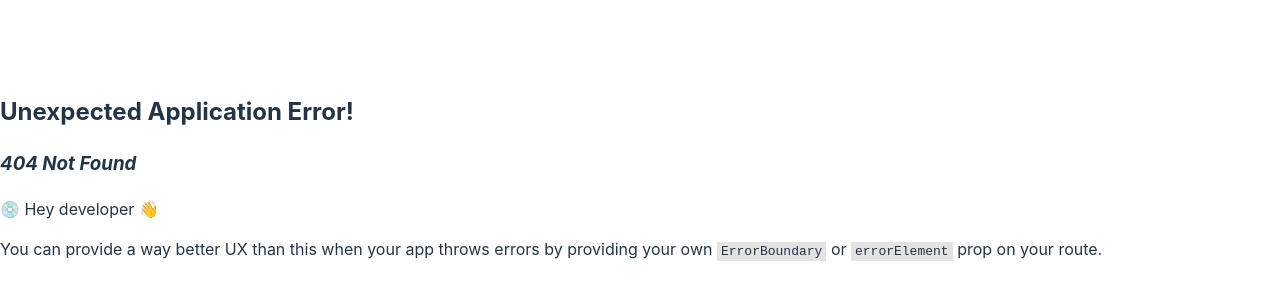
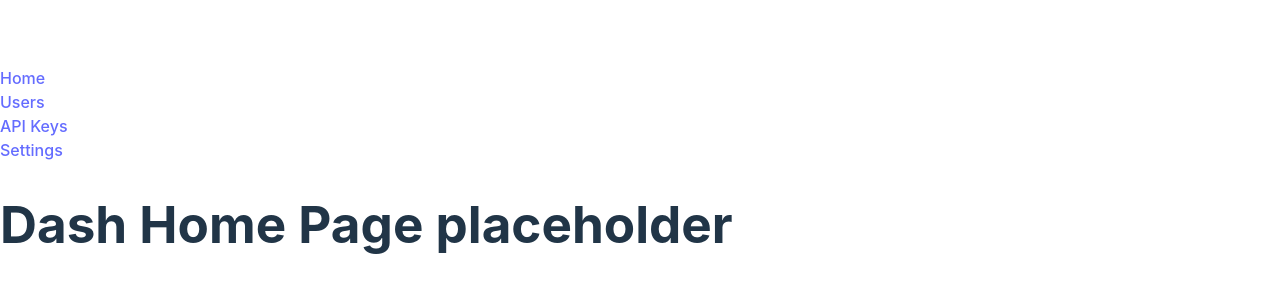
Before and after one commit to Bay-Valley-Tech-Code-Academy/BVT-BaaS-API, a React (Vite) app in the folder front-end/: page /dashboard in a window 1280 px wide. Before the commit this address had no page. Shown: the part 224-524 px from the top of the page. Built offline with nearby package versions, Linux system fonts and the light colour scheme.

Commit message:
added dash layout with child routing

```diff
--- a/front-end/src/components/SideNavBar.jsx
+++ b/front-end/src/components/SideNavBar.jsx
@@ -1,9 +1,19 @@
 import React from "react";
+import { NavLink } from "react-router-dom";
 
 export default function SideNavBar() {
   return (
-    <div>
-      <h1>Place Holder</h1>
-    </div>
+    <nav
+      style={{
+        display: "flex",
+        flexDirection: "column",
+        justifyContent: "space-around",
+      }}
+    >
+      <NavLink to="/dashboard">Home</NavLink>
+      <NavLink to="/dashboard/users">Users</NavLink>
+      <NavLink to="/dashboard/api-keys">API Keys</NavLink>
+      <NavLink to="/dashboard/settings">Settings</NavLink>
+    </nav>
   );
 }
--- a/front-end/src/main.jsx
+++ b/front-end/src/main.jsx
@@ -2,27 +2,26 @@ import React from "react";
 import ReactDOM from "react-dom/client";
 import "./index.css";
 import { createBrowserRouter, RouterProvider } from "react-router-dom";
+import DashboardHome from "./pages/DashboardHome";
 import APIKeys from "./pages/APIKeys";
-import Home from "./pages/Home";
 import Settings from "./pages/Settings";
 import Users from "./pages/Users";
+import DashboardLayout from "./pages/DashboardLayout";
 
 const router = createBrowserRouter([
   {
     path: "/",
-    element: <Home />,
+    element: <h1>Landing Page placeholder</h1>,
   },
   {
-    path: "/users",
-    element: <Users />,
-  },
-  {
-    path: "/api-keys",
-    element: <APIKeys />,
-  },
-  {
-    path: "/settings",
-    element: <Settings />,
+    path: "/dashboard",
+    element: <DashboardLayout />,
+    children: [
+      { index: true, element: <DashboardHome /> },
+      { path: "/dashboard/users", element: <Users /> },
+      { path: "/dashboard/settings", element: <Settings /> },
+      { path: "/dashboard/api-keys", element: <APIKeys /> },
+    ],
   },
 ]);
 
--- a/front-end/src/pages/APIKeys.jsx
+++ b/front-end/src/pages/APIKeys.jsx
@@ -1,5 +1,10 @@
 import React from "react";
+import { Outlet } from "react-router-dom";
 
 export default function APIKeys() {
-  return <h1>API Keys Page placeholder</h1>;
+  return (
+    <>
+      <h1>API Keys Page placeholder</h1>
+    </>
+  );
 }
--- /dev/null
+++ b/front-end/src/pages/DashboardHome.jsx
@@ -0,0 +1,9 @@
+import React from "react";
+
+export default function DashboardHome() {
+  return (
+    <>
+      <h1>Dash Home Page placeholder</h1>
+    </>
+  );
+}
--- /dev/null
+++ b/front-end/src/pages/DashboardLayout.jsx
@@ -0,0 +1,12 @@
+import React from "react";
+import { Outlet } from "react-router-dom";
+import SideNavBar from "../components/SideNavBar";
+
+export default function DashboardLayout() {
+  return (
+    <>
+      <SideNavBar />
+      <Outlet />
+    </>
+  );
+}
--- a/front-end/src/pages/Home.jsx
+++ /dev/null
@@ -1,5 +0,0 @@
-import React from "react";
-
-export default function Home() {
-  return <h1>Home Page placholder</h1>;
-}
--- a/front-end/src/pages/Settings.jsx
+++ b/front-end/src/pages/Settings.jsx
@@ -1,5 +1,9 @@
 import React from "react";
 
 export default function Settings() {
-  return <h1>Settings Page placeholder</h1>;
+  return (
+    <>
+      <h1>Settings Page placeholder</h1>
+    </>
+  );
 }
--- a/front-end/src/pages/Users.jsx
+++ b/front-end/src/pages/Users.jsx
@@ -1,5 +1,9 @@
 import React from "react";
 
 export default function Users() {
-  return <h1>User's Page placeholder</h1>;
+  return (
+    <>
+      <h1>Users Page placeholder</h1>
+    </>
+  );
 }
```
